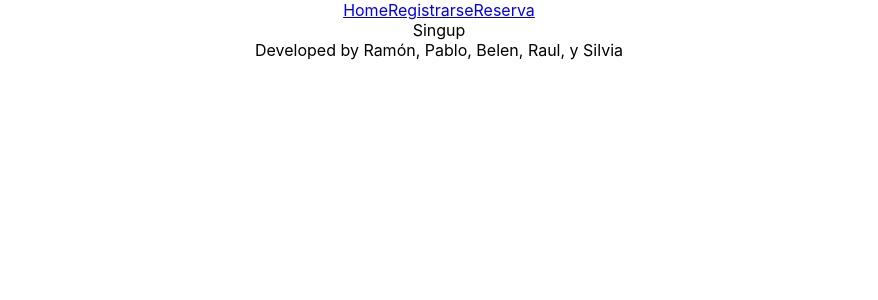
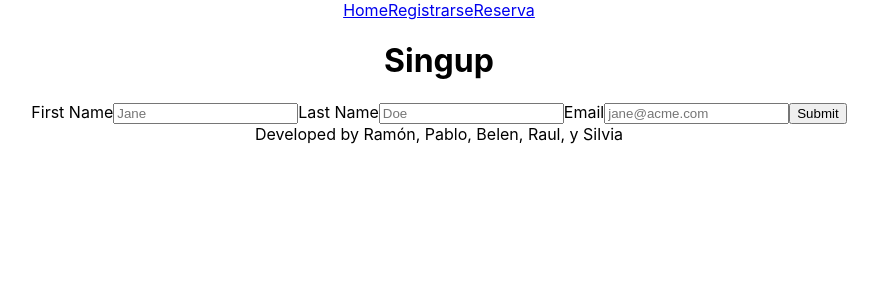
Before and after one commit to RMoreno207/reservaDiscoteca, a React (Create React App) app: page /singup in a window 1280 px wide. Shown: the top 300 px of the page, without its empty margins (201-1079 px from the left). Built offline with nearby package versions, Linux system fonts and the light colour scheme.

Commit message:
formularios de prueba

```diff
--- a/package.json
+++ b/package.json
@@ -7,6 +7,7 @@
     "@testing-library/react": "^13.4.0",
     "@testing-library/user-event": "^13.5.0",
     "create-react-component-folder": "^0.3.7",
+    "formik": "^2.2.9",
     "react": "^18.2.0",
     "react-dom": "^18.2.0",
     "react-router-dom": "^6.4.1",
--- a/src/components/Main/Booking/Booking.jsx
+++ b/src/components/Main/Booking/Booking.jsx
@@ -1,7 +1,40 @@
 import React from "react";
+import { Formik, Field, Form } from 'formik';
 
 const Booking = () => {
-  return <div>Booking</div>;
+  return (
+    <div>
+      <h1>Reserva</h1>
+      <Formik
+        initialValues={{
+          firstName: '',
+          lastName: '',
+          email: '',
+        }}
+        onSubmit={async (values) => {
+          await new Promise((r) => setTimeout(r, 500));
+          alert(JSON.stringify(values, null, 2));
+        }}
+      >
+        <Form>
+          <label htmlFor="firstName">First Name</label>
+          <Field id="firstName" name="firstName" placeholder="Jane" />
+
+          <label htmlFor="lastName">Last Name</label>
+          <Field id="lastName" name="lastName" placeholder="Doe" />
+
+          <label htmlFor="email">Email</label>
+          <Field
+            id="email"
+            name="email"
+            placeholder="jane@acme.com"
+            type="email"
+          />
+          <button type="submit">Submit</button>
+        </Form>
+      </Formik>
+    </div>
+  )
 };
 
 
--- a/src/components/Main/Home/Home.jsx
+++ b/src/components/Main/Home/Home.jsx
@@ -1,7 +1,72 @@
 import React from "react";
+import { Link } from 'react-router-dom';
+import { Formik } from 'formik';
 
 const Home = () => {
-  return <div>Home</div>;
+  return (
+    <div>
+      <h1>Welcome to the best Club!!</h1>
+      <Formik
+        initialValues={{ email: '', password: '' }}
+        validate={values => {
+          const errors = {};
+          if (!values.email) {
+            errors.email = 'Required';
+          } else if (
+            !/^[A-Z0-9._%+-]+@[A-Z0-9.-]+\.[A-Z]{2,}$/i.test(values.email)
+          ) {
+            errors.email = 'Invalid email address';
+          }
+          return errors;
+        }}
+        onSubmit={(values, { setSubmitting }) => {
+          setTimeout(() => {
+            alert(JSON.stringify(values, null, 2));
+            setSubmitting(false);
+          }, 400);
+        }}
+      >
+        {({
+          values,
+          errors,
+          touched,
+          handleChange,
+          handleBlur,
+          handleSubmit,
+          isSubmitting,
+          /* and other goodies */
+        }) => (
+          <form onSubmit={handleSubmit}>
+            <input
+              type="email"
+              name="email"
+              placeholder="Email"
+              onChange={handleChange}
+              onBlur={handleBlur}
+              value={values.email}
+            />
+            {errors.email && touched.email && errors.email}
+            <input
+              type="password"
+              name="password"
+              placeholder="Password"
+              onChange={handleChange}
+              onBlur={handleBlur}
+              value={values.password}
+            />
+            {errors.password && touched.password && errors.password}
+            <button type="submit" disabled={isSubmitting}>
+              Submit
+            </button>
+          </form>
+        )}
+      </Formik>
+      <div>
+        <p>No estás registrado?</p>
+        <Link to="/Singup">Registrarse</Link>
+      </div>
+    </div>
+  )
 };
 
 export default Home;
--- a/src/components/Main/Singup/Singup.jsx
+++ b/src/components/Main/Singup/Singup.jsx
@@ -1,7 +1,40 @@
 import React from "react";
+import { Formik, Field, Form } from 'formik';
 
 const Singup = () => {
-  return <div>Singup</div>;
+  return (
+    <div>
+      <h1>Singup</h1>
+      <Formik
+        initialValues={{
+          firstName: '',
+          lastName: '',
+          email: '',
+        }}
+        onSubmit={async (values) => {
+          await new Promise((r) => setTimeout(r, 500));
+          alert(JSON.stringify(values, null, 2));
+        }}
+      >
+        <Form>
+          <label htmlFor="firstName">First Name</label>
+          <Field id="firstName" name="firstName" placeholder="Jane" />
+
+          <label htmlFor="lastName">Last Name</label>
+          <Field id="lastName" name="lastName" placeholder="Doe" />
+
+          <label htmlFor="email">Email</label>
+          <Field
+            id="email"
+            name="email"
+            placeholder="jane@acme.com"
+            type="email"
+          />
+          <button type="submit">Submit</button>
+        </Form>
+      </Formik>
+    </div>
+  )
 };
 
 export default Singup;
```
Also changed, not shown: 1 other file (tests, documents, lock files or other folders).
